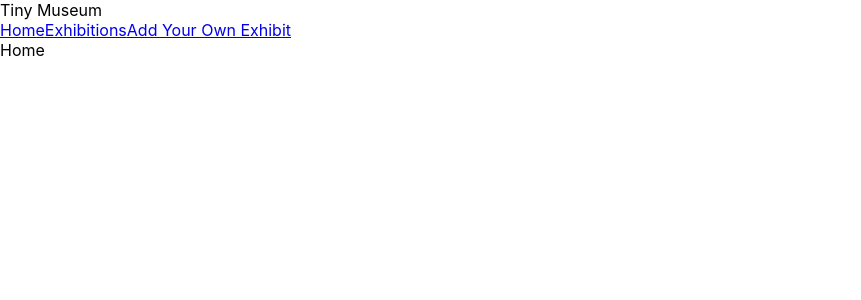
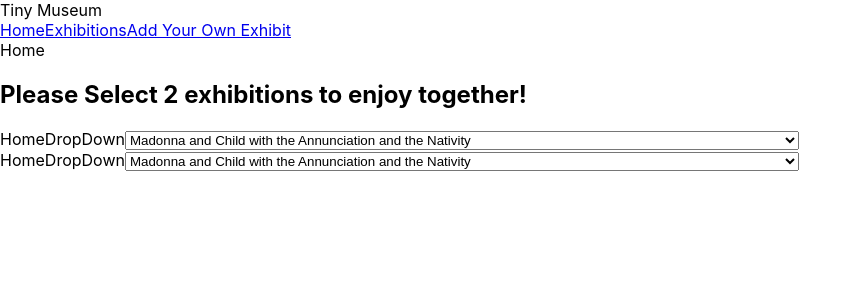
Before and after one commit to eMorgan229/phase-2-project-2, a React (Create React App) app: page / in a window 1280 px wide. Shown: the top 300 px of the page, without its empty margins (0-861 px from the left). Built offline with nearby package versions, Linux system fonts and the light colour scheme.

Commit message:
added forms

```diff
--- a/src/App.js
+++ b/src/App.js
@@ -2,7 +2,7 @@ import './App.css';
 import Header from './Header';
 import {BrowserRouter as Router, Route,Switch} from 'react-router-dom';
 import Exhibitions from './Exhibitions';
-import Home from './Home';
+import Home from './Home/Home';
 import AddOwn from './AddOwn';
 
 
--- a/src/Home.js
+++ /dev/null
@@ -1,11 +0,0 @@
-import React from 'react'
-import HomeCards from './HomeCards'
-
-
-function Home() {
-  return (
-    <div>Home</div>
-  )
-}
-
-export default Home
--- /dev/null
+++ b/src/Home/Home.js
@@ -0,0 +1,19 @@
+import React from 'react'
+import HomeCards from './HomeCards'
+import HomeDropDown from './HomeDropDown'
+
+
+function Home() {
+  return (
+    <div>Home
+        <h2>Please Select 2 exhibitions to enjoy together! </h2>
+       <HomeDropDown />
+       <HomeDropDown />
+
+
+    </div>
+
+  )
+}
+
+export default Home
--- /dev/null
+++ b/src/Home/HomeDropDown.js
@@ -0,0 +1,22 @@
+import React from 'react'
+
+function HomeDropDown() {
+  return (
+    <div>HomeDropDown
+         <select>
+            <option selected src="https://images.metmuseum.org/CRDImages/ep/original/DP367958.jpg">Madonna and Child with the Annunciation and the Nativity </option>
+            <option  value="https://images.metmuseum.org/CRDImages/dp/original/DP863220.jpg">The Death of Camilla</option>
+            <option  value="https://images.metmuseum.org/CRDImages/ep/original/DT228288.jpg">Head of a Donor</option>
+            <option value="https://images.metmuseum.org/CRDImages/ep/original/DT5526.jpg">Wolf and Fox Hunt</option>
+            <option value="https://images.metmuseum.org/CRDImages/ep/original/DT11332.jpg">Domestic Scene"</option>
+            <option value="https://images.metmuseum.org/CRDImages/ep/original/DT2167.jpg">Albert (René) Grenier (1858 - 1925)</option>
+            <option value="https://images.metmuseum.org/CRDImages/ep/original/DP169627.jpg">Ariadne</option>
+            <option value="https://images.metmuseum.org/CRDImages/dp/original/DPB883134.jpg">When the Swallows Homeward Fly, from the Jokes series (N87) for Duke brand cigarettes"</option>
+            <option value="https://images.metmuseum.org/CRDImages/dp/original/DP838885.jpg">George R. Jones, The New York Times, from the American Editors series (N35) for Allen and Ginter Cigarettes</option>
+
+        </select>
+    </div>
+  )
+}
+
+export default HomeDropDown
```
Also changed, not shown: src/Home/HomeCards.js (renamed from src/HomeCards.js).
